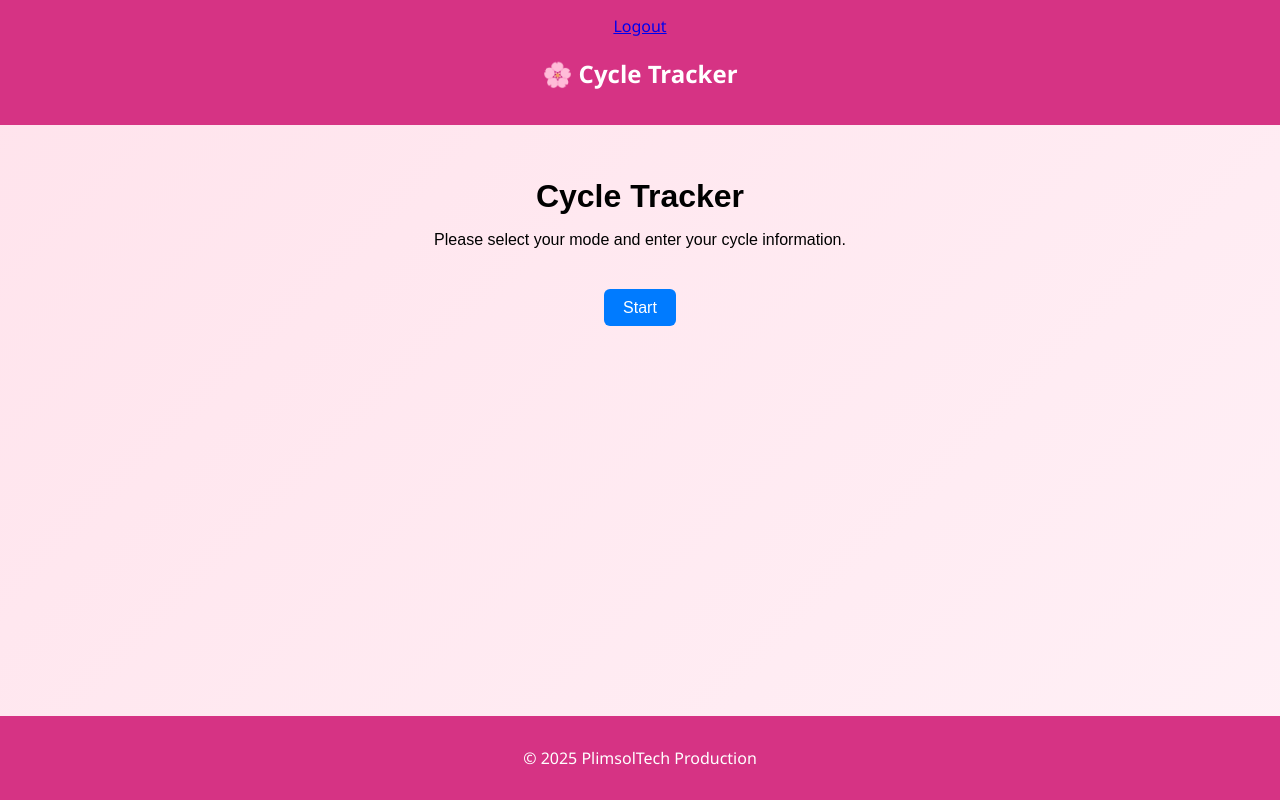
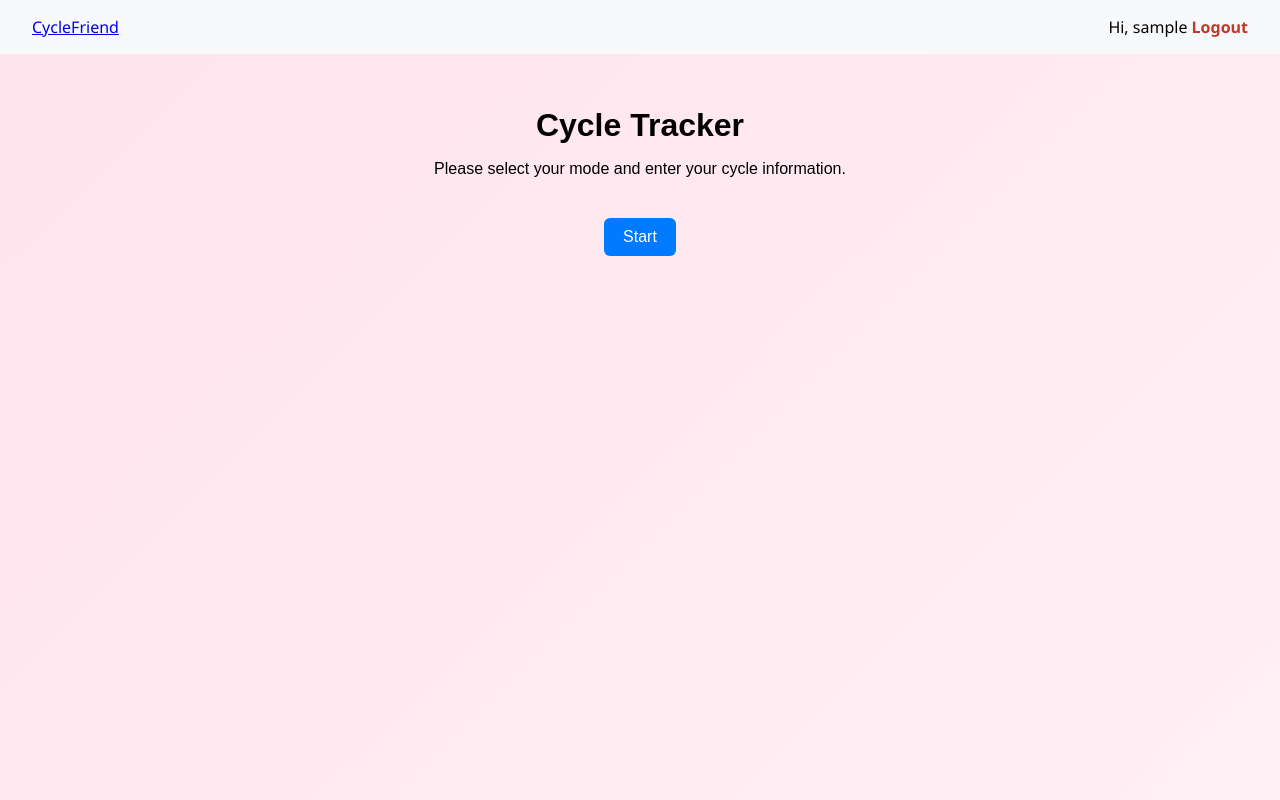
Before and after one commit to Nonyice/cyclefriend, a Flask app: page /dashboard in a window 1280 px wide. Run offline with Flask 3, Linux system fonts and the light colour scheme; the visitor is signed in with stand-in values (Sample User, id 1); some libraries are stand-ins or nearby versions.

Commit message:
base page updated

```diff
--- a/static/style.css
+++ b/static/style.css
@@ -50,6 +50,35 @@ header, footer {
 
 .logout-link:hover {
   background: #c9302c;
+}
+
+.navbar {
+    display: flex;
+    justify-content: space-between;
+    padding: 1rem 2rem;
+    background: #f8f9fa;
+}
+
+.logout-btn {
+    color: #c0392b;
+    text-decoration: none;
+    font-weight: bold;
+}
+
+.flash-container {
+    position: fixed;
+    top: 80px;
+    right: 20px;
+    z-index: 1000;
+}
+
+.flash {
+    padding: 12px 16px;
+    margin-bottom: 10px;
+    border-radius: 6px;
+    background: #333;
+    color: #fff;
+    transition: opacity 0.5s ease;
 }
 
 
--- a/templates/base.html
+++ b/templates/base.html
@@ -1,59 +1,58 @@
 <!DOCTYPE html>
-<html>
+<html lang="en">
 <head>
-    <title>Cycle Tracker</title>
+    <meta charset="UTF-8">
+    <title>{% block title %}CycleFriend{% endblock %}</title>
     <link rel="stylesheet" href="{{ url_for('static', filename='style.css') }}">
 </head>
 <body>
-<header>
 
-  <nav>
+    <!-- ===== NAVBAR ===== -->
+    <nav class="navbar">
+        <div class="nav-left">
+            <a href="{{ url_for('dashboard') }}" class="logo">CycleFriend</a>
+        </div>
+
+        <div class="nav-right">
             {% if current_user.is_authenticated %}
-  <a href="{{ url_for('auth.logout') }}">Logout</a>
+                <span class="welcome">
+                    Hi, {{ current_user.username }}
+                </span>
+
+                <a href="{{ url_for('auth.logout') }}" class="logout-btn">
+                    Logout
+                </a>
             {% endif %}
-
+        </div>
     </nav>
 
+    <!-- ===== FLASH MESSAGES ===== -->
+    <div class="flash-container">
+        {% with messages = get_flashed_messages(with_categories=true) %}
+            {% if messages %}
+                {% for category, message in messages %}
+                    <div class="flash {{ category }}">
+                        {{ message }}
+                    </div>
+                {% endfor %}
+            {% endif %}
+        {% endwith %}
+    </div>
 
-    <h2>🌸 Cycle Tracker</h2>
-</header>
-
+    <!-- ===== PAGE CONTENT ===== -->
     <main>
         {% block content %}{% endblock %}
-   <!-- Flash messages block -->
-{% with messages = get_flashed_messages(with_categories=true) %}
-  {% if messages %}
-    <div id="flash-wrapper">
-      {% for category, message in messages %}
-        <div class="flash {{ category }}">{{ message }}</div>
-      {% endfor %}
-    </div>
-  {% endif %}
-{% endwith %}
+    </main>
 
-
+    <!-- ===== FLASH AUTO-DISMISS ===== -->
     <script>
-  document.addEventListener("DOMContentLoaded", function () {
-    const flashes = document.querySelectorAll(".flash");
-
-    flashes.forEach((flash) => {
         setTimeout(() => {
-        flash.style.transition = "opacity 0.5s ease, transform 0.5s ease";
-        flash.style.opacity = "0";
-        flash.style.transform = "translateY(-10px)";
-
-        setTimeout(() => flash.remove(), 500);
+            document.querySelectorAll('.flash').forEach(el => {
+                el.style.opacity = '0';
+                setTimeout(() => el.remove(), 500);
+            });
         }, 5000);
-    });
-  });
     </script>
 
-
-
-</main>
-
-<footer>
-    <p>© 2025 PlimsolTech Production</p>
-</footer>
 </body>
 </html>
```
Lines whose indentation alone changed are shown as unchanged.
